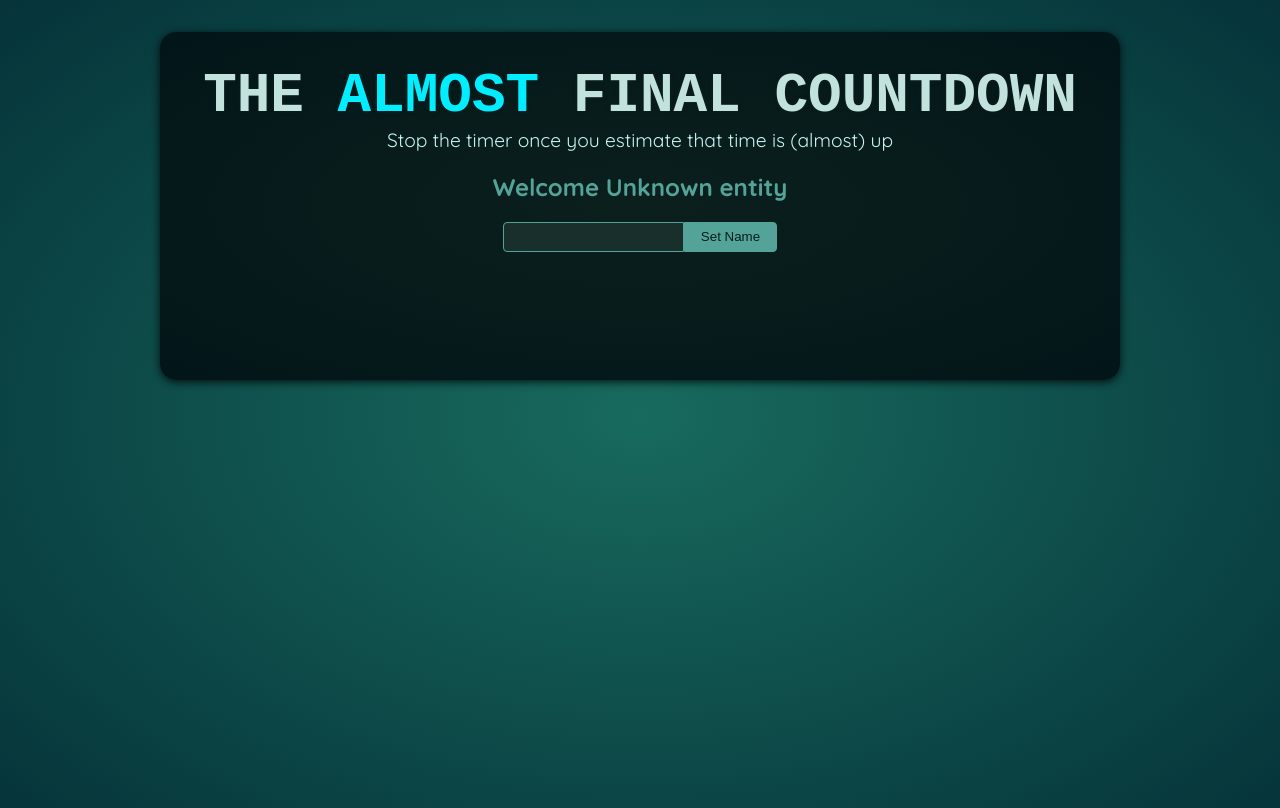
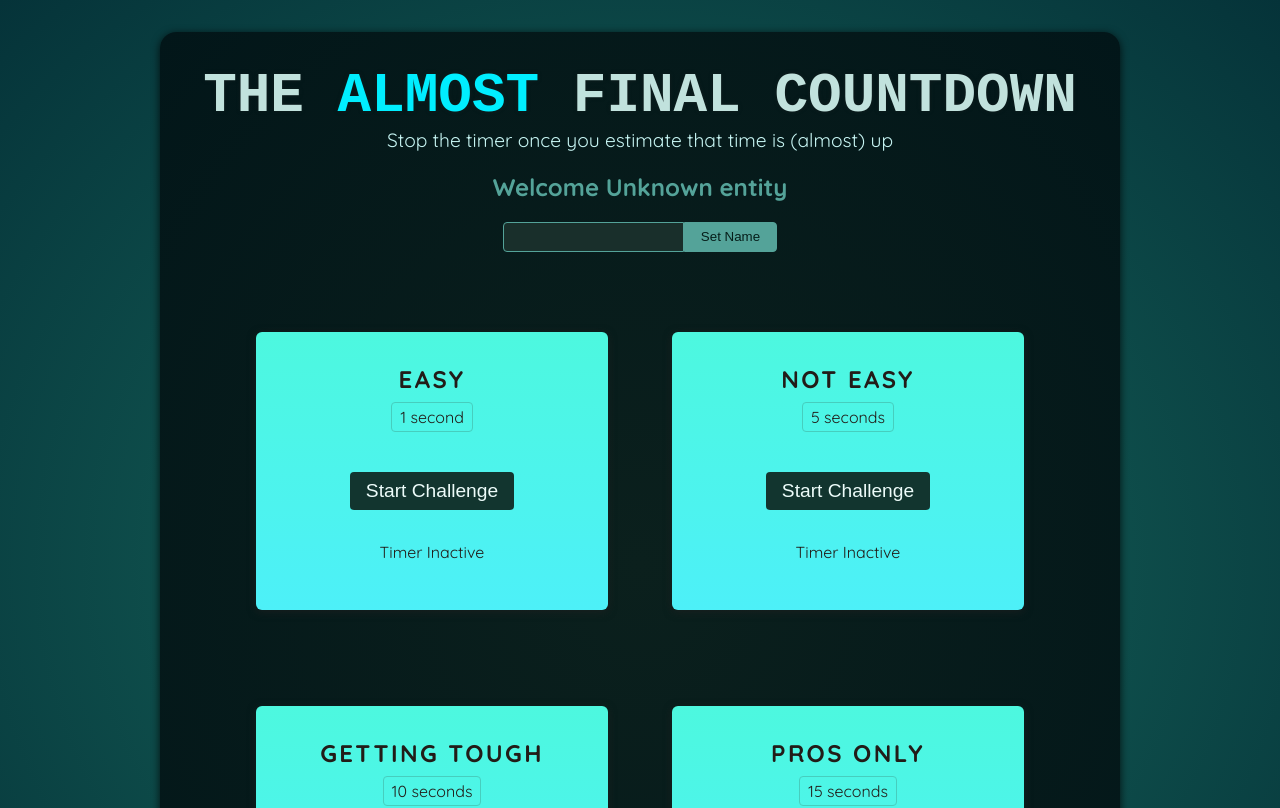
Before and after one commit to aufasyaihan/Almost-Final-Countdown-Game, a React (Vite) app: page / in a window 1280 px wide. Shown: the top 808 px of the page. Built offline with nearby package versions, Linux system fonts and the light colour scheme; a web font is replaced by a local one.

Commit message:
added start and stop timer function

```diff
--- a/src/App.jsx
+++ b/src/App.jsx
@@ -1,10 +1,16 @@
 import Player from './components/Player.jsx';
+import TimerChallenge from './components/TimerChallenge.jsx';
 
 function App() {
   return (
     <>
       <Player />
-      <div id="challenges"></div>
+      <div id="challenges">
+        <TimerChallenge title="Easy" targetTime={1}/>
+        <TimerChallenge title="Not Easy" targetTime={5}/>
+        <TimerChallenge title="Getting Tough" targetTime={10}/>
+        <TimerChallenge title="Pros Only" targetTime={15}/>
+      </div>
     </>
   );
 }
--- a/src/components/Player.jsx
+++ b/src/components/Player.jsx
@@ -6,12 +6,13 @@
 
   function handleSubmit() {
     setEnteredPlayerName(playerName.current.value);
+    playerName.current.value = "";
   }
 
   return (
     <section id="player">
       <h2>
-        Welcome {enteredPlayerName ? enteredPlayerName : "Unknown entity"}{" "}
+        Welcome {enteredPlayerName ? `${enteredPlayerName}!` : "Unknown entity"}{" "}
       </h2>
       <p>
         <input ref={playerName} type="text" />
--- /dev/null
+++ b/src/components/TimerChallenge.jsx
@@ -0,0 +1,36 @@
+import { useRef, useState } from "react";
+
+export default function TimerChallenge({ title, targetTime }) {
+  const [timerStarted, setTimerStarted] = useState(false);
+  const [isExpired, setIsExpired] = useState(false);
+  const timer = useRef();
+
+  function handleStart() {
+    timer.current = setTimeout(() => {
+      setIsExpired(true);
+    }, targetTime * 1000);
+    setTimerStarted(true);
+  }
+
+  function handleStop() {
+    clearTimeout(timer.current);
+    setTimerStarted(false);
+  }
+  return (
+    <section className="challenge">
+      {isExpired && <p>You've Lost</p>}
+      <h2>{title}</h2>
+      <p className="challenge-time">
+        {targetTime} second{targetTime > 1 ? "s" : ""}
+      </p>
+      <p>
+        <button onClick={timerStarted ? handleStop : handleStart}>
+          {timerStarted ? "Stop" : "Start"} Challenge
+        </button>
+      </p>
+      <p className={timerStarted ? "active" : undefined}>
+        {timerStarted ? "Time is Running..." : "Timer Inactive"}
+      </p>
+    </section>
+  );
+}
```
